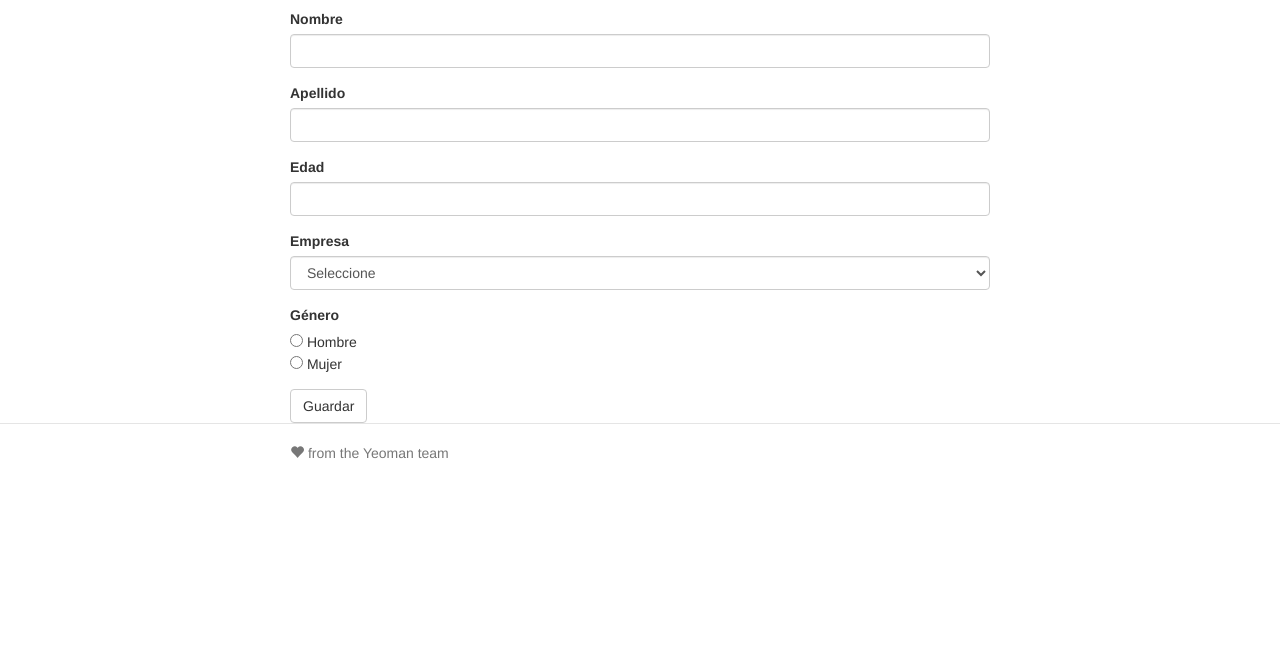
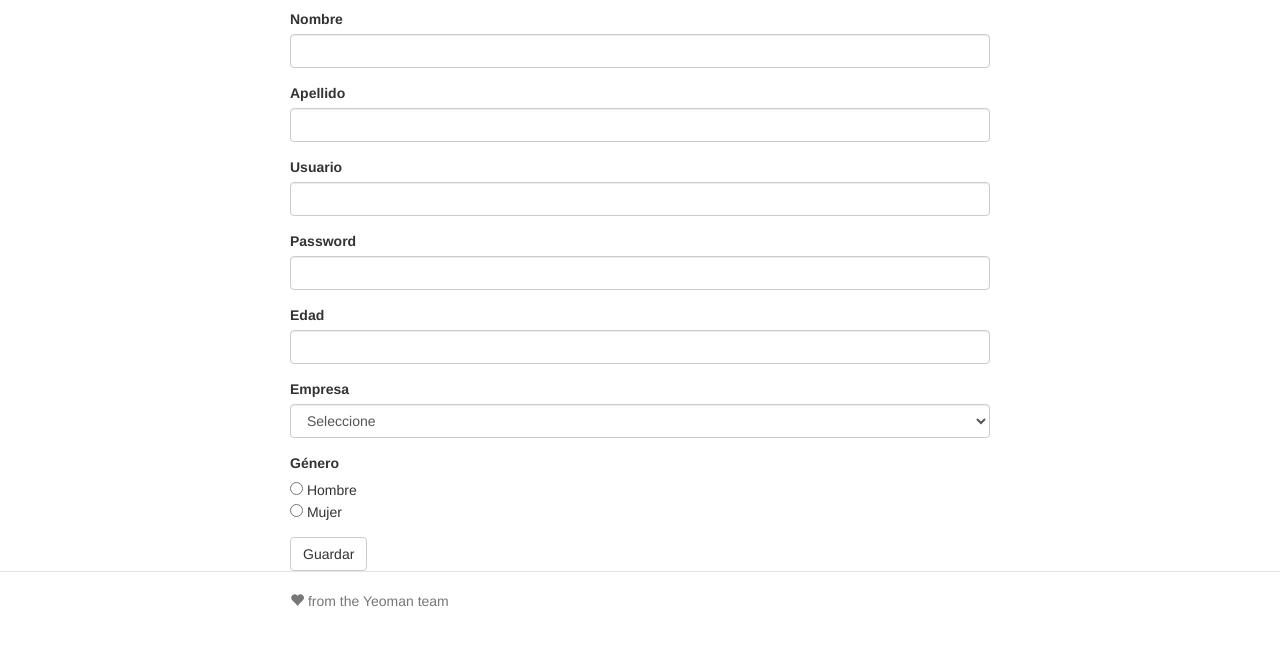
Before and after one commit to yanotoma/miapp-yeoman, a website: page app/index.html at #/registro in a window 1280 px wide. Shown: the part 131-776 px from the top of the page. Drawn offline with nearby package versions, Linux system fonts and the light colour scheme; some packages are replaced by stand-ins of ours; files that its build step writes are made by us from their sources; no server answers.

Commit message:
clase 20170321

```diff
--- a/app/scripts/services/userservice.js
+++ b/app/scripts/services/userservice.js
@@ -25,14 +25,14 @@ angular.module('miappApp')
     function listado(){
     	var deferred = $q.defer();
 
-    	/*var token = $cookies.get('token');
+    	var token = $cookies.get('token');
     	var config = {
     		headers:{
     			'Authorization': 'JWT ' + token,
     		}
-    	}*/
+    	}
 
-    	$http.get(Config.BASE + Config.USERS) //config
+    	$http.get(Config.BASE + Config.USERS, config) //config
     		.then(function(response){
     			deferred.resolve(response);
     		});
--- a/app/views/registro.html
+++ b/app/views/registro.html
@@ -7,6 +7,16 @@
     <label for="">Apellido</label>
     <input class="form-control" type="text"
            ng-model="usuario.apellido" required>
+  </div>
+  <div class="form-group">
+    <label for="">Usuario</label>
+    <input class="form-control" type="text"
+           ng-model="usuario.user" required>
+  </div>
+  <div class="form-group">
+    <label for="">Password</label>
+    <input class="form-control" type="pssword"
+           ng-model="usuario.password" required>
   </div>
   <div class="form-group">
     <label for="">Edad</label>
```
